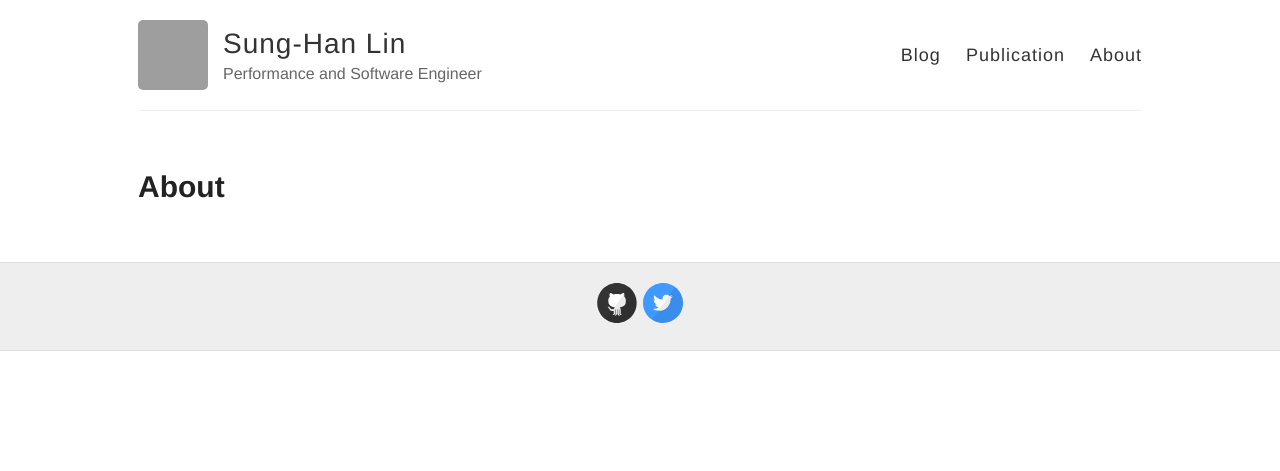
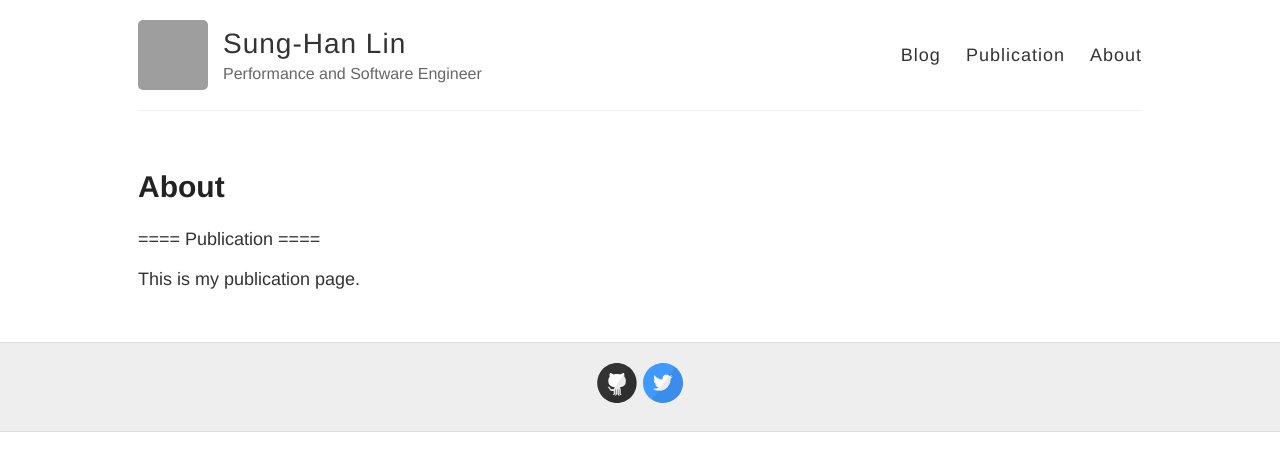
Before and after one commit to sunghlin/temp.sunghlin.github.io, a Jekyll site: the page built from publication.md, in a window 1280 px wide. Shown: the top 471 px of the page. Built offline with Jekyll 4.4.1, drawn with Linux system fonts in a browser that asks for light colours; grey boxes are pictures that could not be loaded.

Commit message:
publication

```diff
--- a/publication.md
+++ b/publication.md
@@ -3,3 +3,7 @@ layout: page
 title: About
 permalink: /about/
 ---
+
+==== Publication ====
+
+This is my publication page.
```
